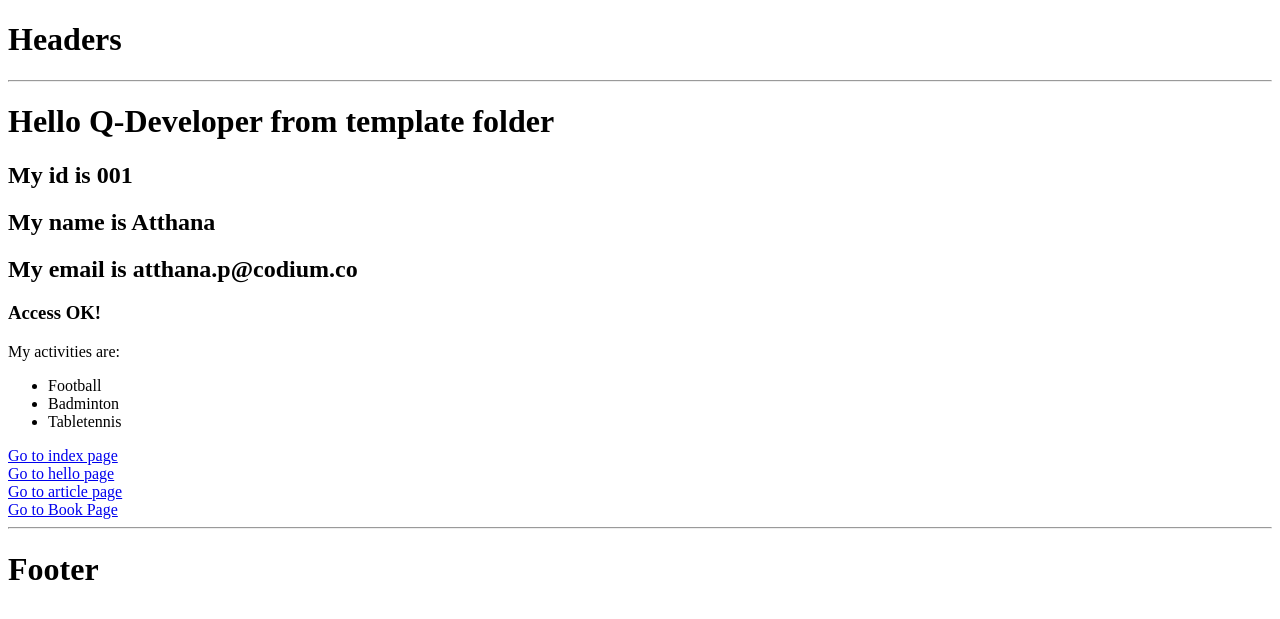
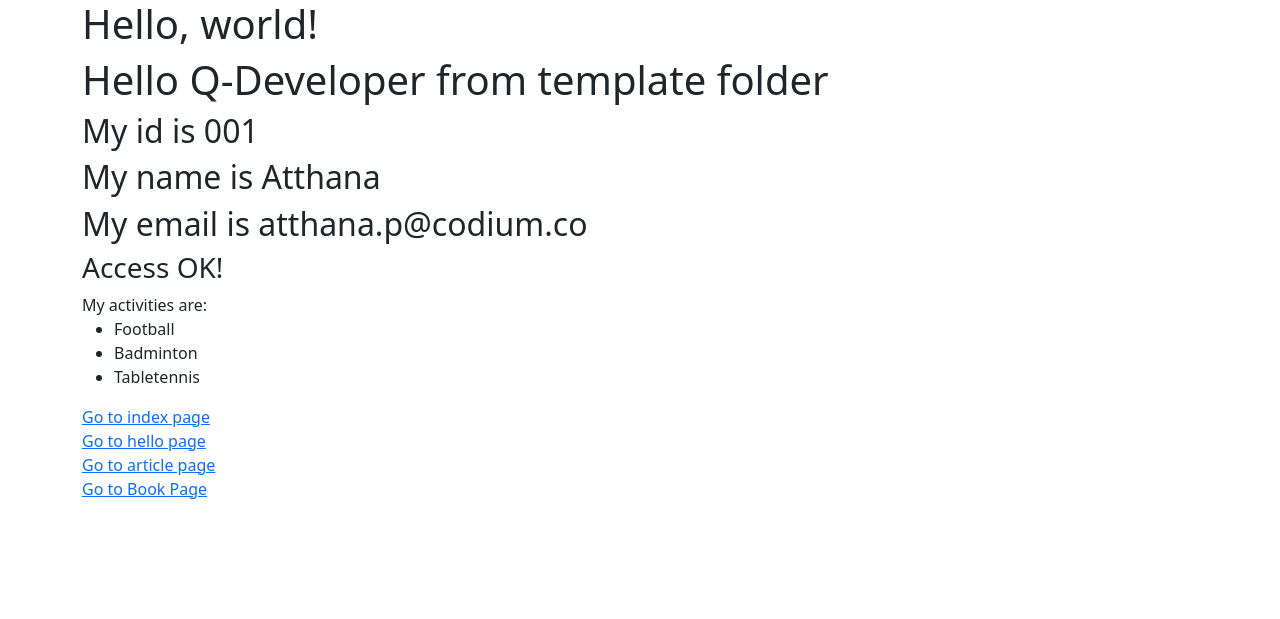
Before and after one commit to atthana/django_cedev, a Django app: page / in a window 1280 px wide. Shown: the top 619 px of the page. Run offline with Django 3.2, Linux system fonts and the light colour scheme.

Commit message:
25. ติดตั้ง Bootstrap เข้าไป และเอาของทุกอย่างวางไว้ภายใต้ div.container

```diff
--- a/learn_cedev/templates/layouts/base.html
+++ b/learn_cedev/templates/layouts/base.html
@@ -1,18 +1,34 @@
-<!DOCTYPE html>
+<!doctype html>
 <html lang="en">
 <head>
-    <meta charset="UTF-8">
-    <meta name="viewport" content="width=device-width, initial-scale=1.0">
+    <!-- Required meta tags -->
+    <meta charset="utf-8">
+    <meta name="viewport" content="width=device-width, initial-scale=1">
+
+    <!-- Bootstrap CSS -->
+    <link href="https://cdn.jsdelivr.net/npm/bootstrap@5.0.0-beta1/dist/css/bootstrap.min.css" rel="stylesheet"
+          integrity="sha384-giJF6kkoqNQ00vy+HMDP7azOuL0xtbfIcaT9wjKHr8RbDVddVHyTfAAsrekwKmP1" crossorigin="anonymous">
+
     <title>{% block title %}Test project{% endblock %}</title>
 </head>
 <body>
-    <h1>Headers</h1>
-    <hr>
-    {% block content %}
+<div class="container">
+    <h1>Hello, world!</h1>
+    {% block content %}{% endblock %}
+</div>
 
-    {% endblock %}
-    <hr>
-    <h1>Footer</h1>
 
+<!-- Optional JavaScript; choose one of the two! -->
+
+<!-- Option 1: Bootstrap Bundle with Popper -->
+<script src="https://cdn.jsdelivr.net/npm/bootstrap@5.0.0-beta1/dist/js/bootstrap.bundle.min.js"
+        integrity="sha384-ygbV9kiqUc6oa4msXn9868pTtWMgiQaeYH7/t7LECLbyPA2x65Kgf80OJFdroafW"
+        crossorigin="anonymous"></script>
+
+<!-- Option 2: Separate Popper and Bootstrap JS -->
+<!--
+<script src="https://cdn.jsdelivr.net/npm/@popperjs/core@2.5.4/dist/umd/popper.min.js" integrity="sha384-q2kxQ16AaE6UbzuKqyBE9/u/KzioAlnx2maXQHiDX9d4/zp8Ok3f+M7DPm+Ib6IU" crossorigin="anonymous"></script>
+<script src="https://cdn.jsdelivr.net/npm/bootstrap@5.0.0-beta1/dist/js/bootstrap.min.js" integrity="sha384-pQQkAEnwaBkjpqZ8RU1fF1AKtTcHJwFl3pblpTlHXybJjHpMYo79HY3hIi4NKxyj" crossorigin="anonymous"></script>
+-->
 </body>
 </html>
```
